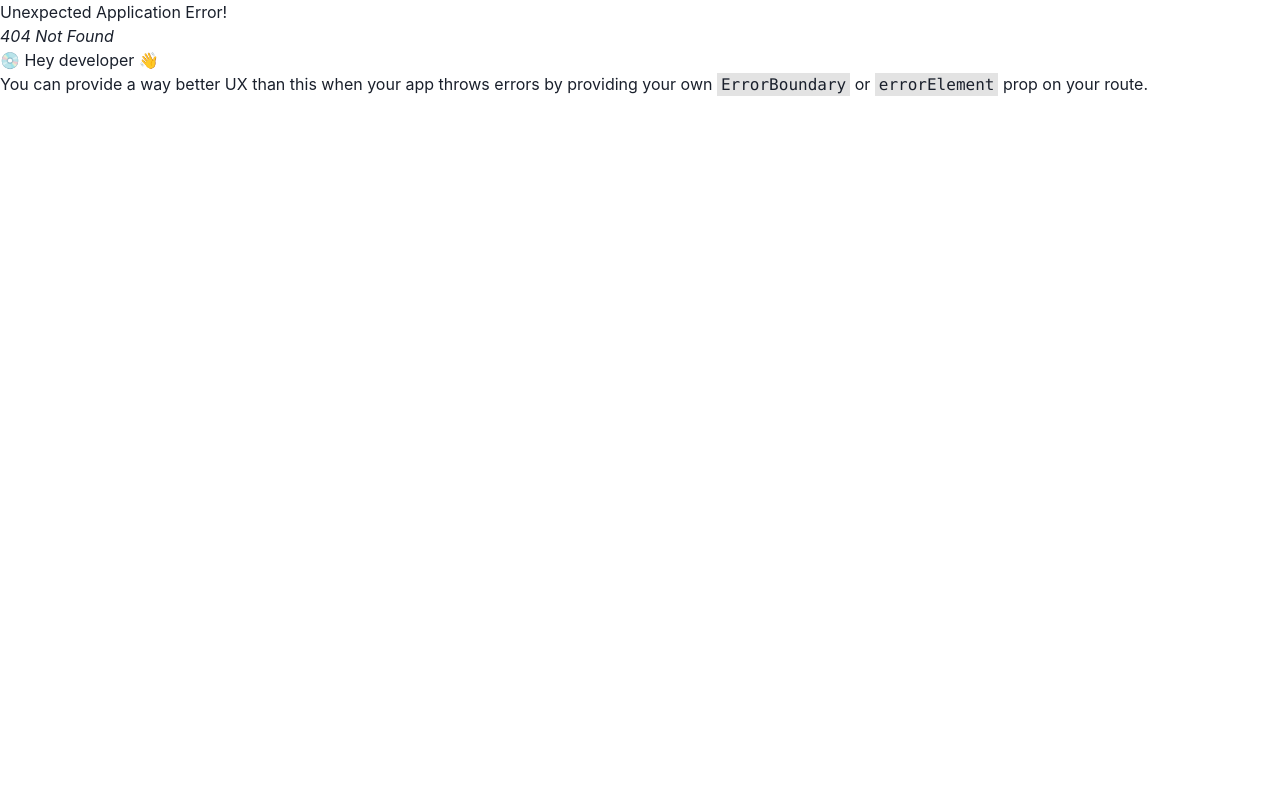
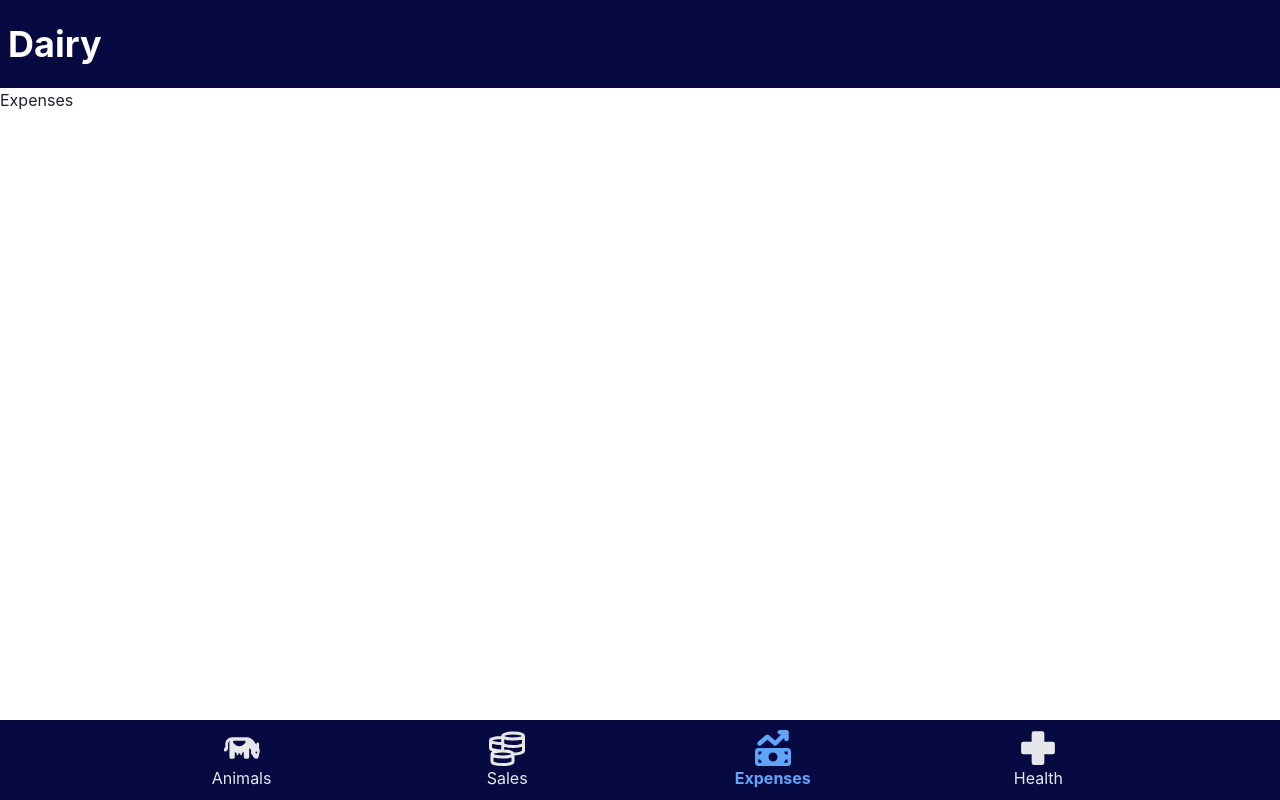
Before and after one commit to nishant-s7/applin, a React (Vite) app in the folder client/: page /expenses in a window 1280 px wide. Before the commit this address had no page. Built offline with nearby package versions, Linux system fonts and the light colour scheme.

Commit message:
jaldi jaldi

```diff
--- a/client/src/Router.jsx
+++ b/client/src/Router.jsx
@@ -4,9 +4,7 @@ import {
     Route,
   } from "react-router-dom";
 import App from "./App";
-import {
-    Landing
-} from './components'
+import { Landing, Sales, Expenses, Health } from "./components";
 import { SignUp } from "./components/SignUp";
 import { Login } from "./components/Login";
 
@@ -14,12 +12,11 @@ const router = createBrowserRouter(
   createRoutesFromElements(
     <Route path="/" element={<App />}>
       <Route index element={<Landing />} />
+      <Route path="/sales" element={<Sales />} />
+      <Route path="/expenses" element={<Expenses />} />
+      <Route path="/health" element={<Health />} />
       <Route path="/signup" element={<SignUp />} />
       <Route path="/login" element={<Login />} />
-        {/* <Route path="/rooms" element={<Rooms />} />
-        <Route path="/book/:roomId" element={<BookForm />} />
-        <Route path="/addRoom" element={<AddRoom />} />
-        <Route path="/checkout" element={<CheckoutForm />} /> */}
     </Route>
   )
 );
--- /dev/null
+++ b/client/src/components/Expenses.jsx
@@ -0,0 +1,7 @@
+const Expenses = () => {
+  return (
+    <div>Expenses</div>
+  )
+}
+
+export default Expenses
--- a/client/src/components/Footer.jsx
+++ b/client/src/components/Footer.jsx
@@ -1,9 +1,11 @@
 import { GiHealthNormal } from "react-icons/gi";
 import { FaCow, FaMoneyBillTrendUp } from "react-icons/fa6";
 import { GrMoney } from "react-icons/gr";
-import { Link } from "react-router-dom";
+import { Link, useLocation } from "react-router-dom";
 
 const Footer = () => {
+  const location = useLocation();
+
   return (
     <div
       className="w-full min-h-fit bg-color2 text-gray-200 p-2 flex justify-evenly items-center"
@@ -20,7 +22,7 @@ const Footer = () => {
       </Link>
       <Link
         className={`flex flex-col justify-center items-center h-16 w-16 ${
-          location.pathname === "/sales" ? "text-green-400 font-bold" : ""
+          location.pathname === "/sales" ? "text-yellow-400 font-bold" : ""
         }`}
         to={"/sales"}
       >
@@ -29,7 +31,7 @@ const Footer = () => {
       </Link>
       <Link
         className={`flex flex-col justify-center items-center h-16 w-16 ${
-          location.pathname === "/expenses" ? "text-green-400 font-bold" : ""
+          location.pathname === "/expenses" ? "text-blue-400 font-bold" : ""
         }`}
         to={"/expenses"}
       >
@@ -38,7 +40,7 @@ const Footer = () => {
       </Link>
       <Link
         className={`flex flex-col justify-center items-center h-16 w-16 ${
-          location.pathname === "/health" ? "text-green-400 font-bold" : ""
+          location.pathname === "/health" ? "text-red-400 font-bold" : ""
         }`}
         to={"/health"}
       >
--- /dev/null
+++ b/client/src/components/Health.jsx
@@ -0,0 +1,7 @@
+const Health = () => {
+  return (
+    <div>Health</div>
+  )
+}
+
+export default Health
--- /dev/null
+++ b/client/src/components/Sales.jsx
@@ -0,0 +1,7 @@
+const Sales = () => {
+  return (
+    <div>Sales</div>
+  )
+}
+
+export default Sales
--- a/client/src/components/index.js
+++ b/client/src/components/index.js
@@ -2,10 +2,8 @@ import Footer from "./Footer";
 import Header from "./Header";
 import Landing from './Landing';
 import Reveal from "./Reveal";
+import Sales from "./Sales";
+import Expenses from "./Expenses";
+import Health from "./Health";
 
-export {
-    Header,
-    Footer,
-    Landing,
-    Reveal
-}
+export { Header, Footer, Landing, Reveal, Sales, Expenses, Health };
```
Lines whose indentation alone changed are shown as unchanged.
